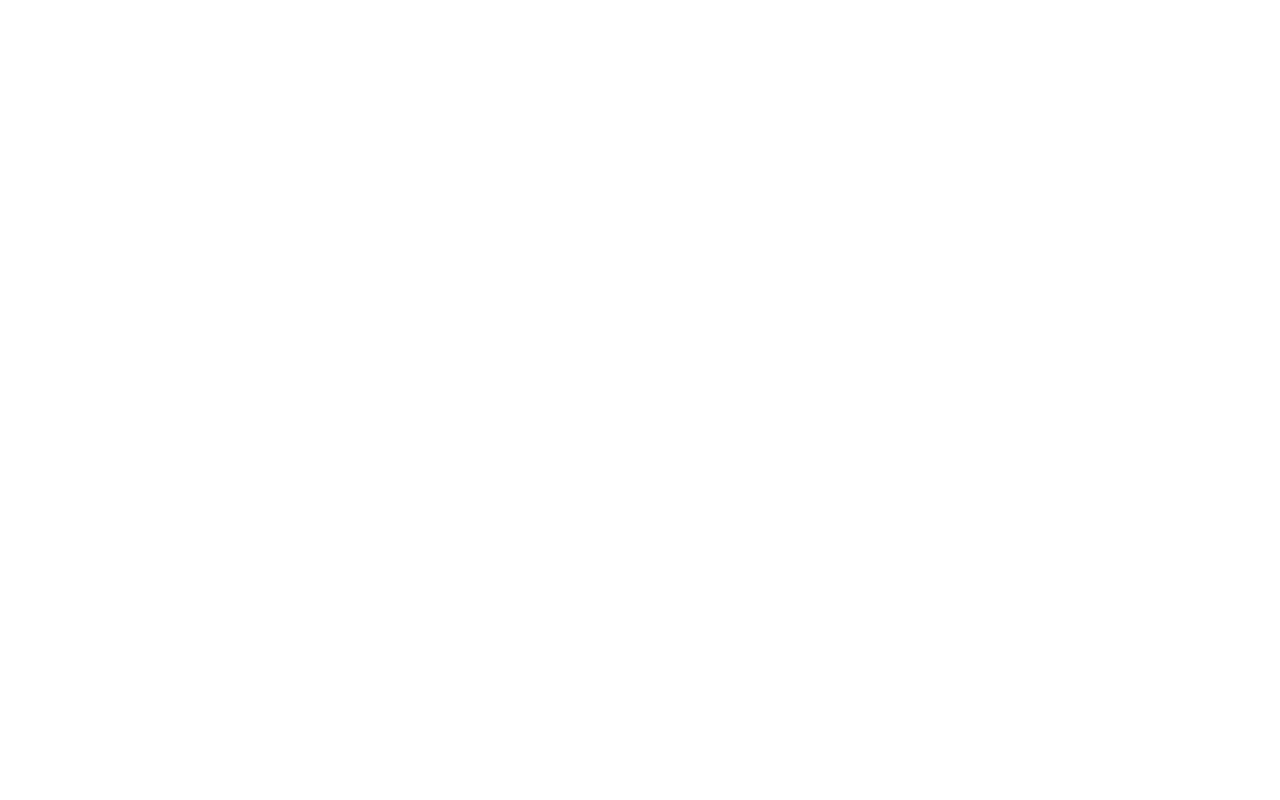
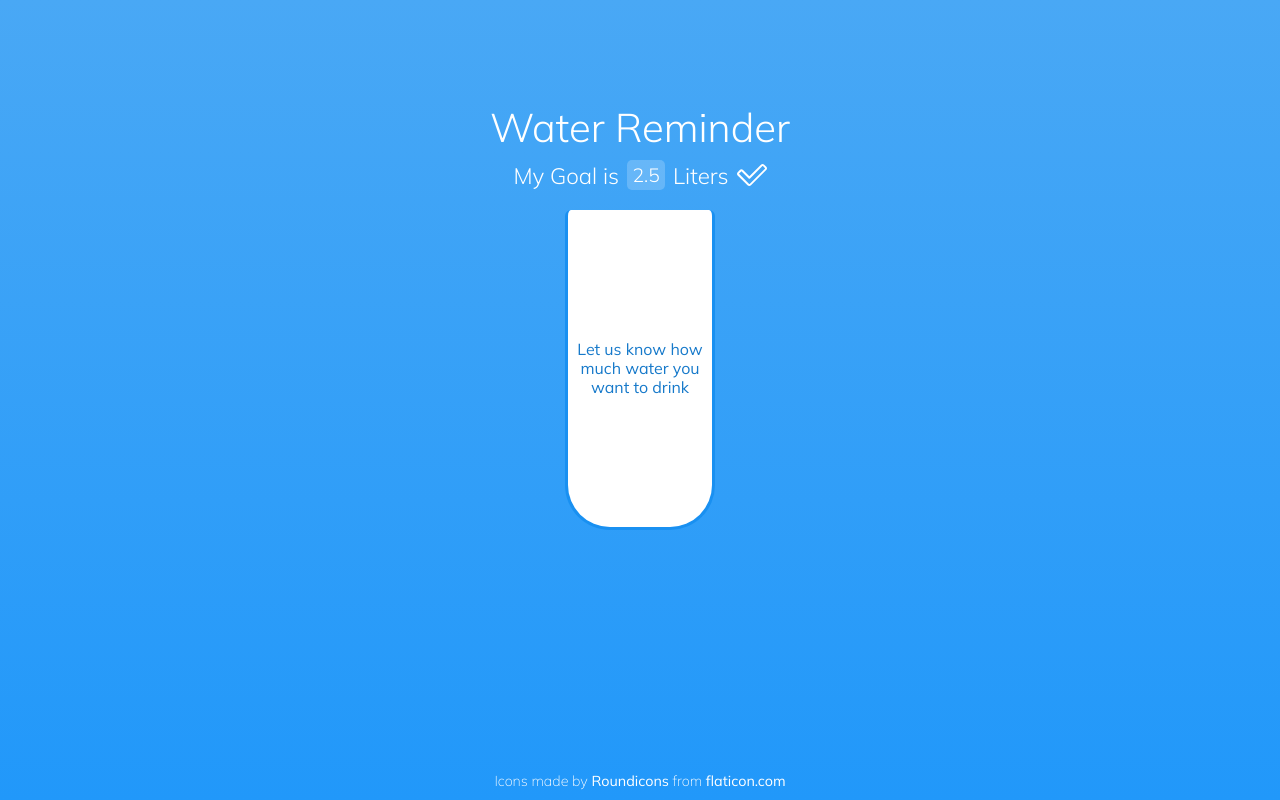
Before and after one commit to arkdich/water-tracker, a website built with Parcel: page src/index.html in a window 1280 px wide. Built offline with nearby package versions, Linux system fonts and the light colour scheme.

Commit message:
add basic ui

```diff
--- a/src/index.html
+++ b/src/index.html
@@ -8,5 +8,44 @@
     <script defer src="ts/script.ts"></script>
     <title>Water Reminder</title>
   </head>
-  <body></body>
+  <body>
+    <div class="app">
+      <h1 class="app__title">Water Reminder</h1>
+      <div class="app__header">
+        My Goal is
+        <input
+          class="app__input"
+          type="number"
+          step="0.01"
+          value="2.5"
+          enterkeyhint="send"
+          autofocus
+        />
+        Liters
+        <!-- <span class="app__output">2L</span> -->
+        <button class="app__btn app__btn_ok"></button>
+        <!-- <button class="app__btn app__btn_change"></button> -->
+      </div>
+      <div class="glass">
+        <div class="glass_empty">
+          Let us know how much water you want to drink
+        </div>
+        <div class="glass_filled"></div>
+      </div>
+    </div>
+    <footer class="footer">
+      Icons made by
+      <a
+        class="footer__link"
+        href="https://www.flaticon.com/authors/roundicons"
+        target="_blank"
+        title="Roundicons"
+        >Roundicons</a
+      >
+      from
+      <a class="footer__link" href="https://www.flaticon.com/" title="Flaticon"
+        >flaticon.com</a
+      >
+    </footer>
+  </body>
 </html>
--- /dev/null
+++ b/src/scss/_utilities.scss
@@ -0,0 +1,29 @@
+/* HIDDING INPUT ARROWS*/
+/* Chrome, Safari, Edge, Opera */
+input::-webkit-outer-spin-button,
+input::-webkit-inner-spin-button {
+  -webkit-appearance: none;
+  margin: 0;
+}
+
+/* Firefox */
+input[type='number'] {
+  -moz-appearance: textfield;
+}
+
+/* GLOBAL STYLES */
+
+* {
+  box-sizing: border-box;
+  padding: 0;
+  margin: 0;
+}
+
+html {
+  height: -webkit-fill-available;
+}
+
+a {
+  text-decoration: none;
+  color: inherit;
+}
--- a/src/scss/style.scss
+++ b/src/scss/style.scss
@@ -0,0 +1,122 @@
+@import url('https://fonts.googleapis.com/css2?family=Mulish:wght@200;300;400;500;600;700;800&display=swap');
+
+@import '_utilities';
+
+body {
+  display: flex;
+  flex-direction: column;
+  align-items: center;
+  justify-content: center;
+  height: 100vh;
+  height: -webkit-fill-available;
+  font-size: 20px;
+  text-align: center;
+  color: #fff;
+  background-image: linear-gradient(#49a8f5, #2198fa);
+  font-family: 'Mulish', sans-serif;
+}
+
+.app {
+  display: flex;
+  flex-direction: column;
+  align-items: center;
+  margin-top: 8%;
+
+  &__title {
+    font-weight: 300;
+  }
+
+  &__header {
+    display: flex;
+    align-items: center;
+    justify-content: center;
+    margin-top: 8px;
+    margin-bottom: 20px;
+    font-size: 1.4rem;
+    font-weight: 300;
+  }
+
+  &__input {
+    margin-left: 8px;
+    margin-right: 8px;
+    width: 38px;
+    height: 30px;
+    border-radius: 5px;
+    border: none;
+    font-family: inherit;
+    font-weight: inherit;
+    text-align: center;
+    font-size: 1.2rem;
+    color: #fff;
+    background-color: rgba(255, 255, 255, 0.2);
+    outline: none;
+  }
+
+  &__output {
+  }
+
+  &__btn {
+    margin-left: 8px;
+    width: 30px;
+    height: 30px;
+    border: none;
+    outline: none;
+    background: transparent center no-repeat;
+    cursor: pointer;
+    -webkit-tap-highlight-color: transparent;
+
+    &:active {
+      transform: scale(0.9);
+    }
+
+    &_ok {
+      background-image: url('/src/img/confirm.svg');
+    }
+
+    &_change {
+      background-image: url('/src/img/shuffle.svg');
+      background-size: 25px 25px;
+    }
+  }
+}
+
+.glass {
+  height: 320px;
+  width: 150px;
+  background-color: #69b4f1;
+  color: #3494e4;
+  border: 3px solid #1990f1;
+  border-top: none;
+  border-radius: 6px 6px 45px 45px;
+  user-select: none;
+  overflow: hidden;
+
+  &_empty {
+    display: flex;
+    flex-direction: column;
+    align-items: center;
+    justify-content: center;
+    height: 100%;
+    transition: 0.3s ease-in-out;
+    color: #1679ca;
+    background-color: #fff;
+    font-size: 1rem;
+    line-height: 1.2;
+  }
+
+  &_filled {
+    height: 100%;
+    background-color: #69b4f1;
+  }
+}
+
+.footer {
+  margin-top: auto;
+  margin-bottom: 10px;
+  font-size: 0.9rem;
+  font-weight: 200;
+
+  &__link {
+    font-weight: 400;
+  }
+}
```
Also changed, not shown: src/img/confirm.svg (added), src/img/shuffle.svg (added).
